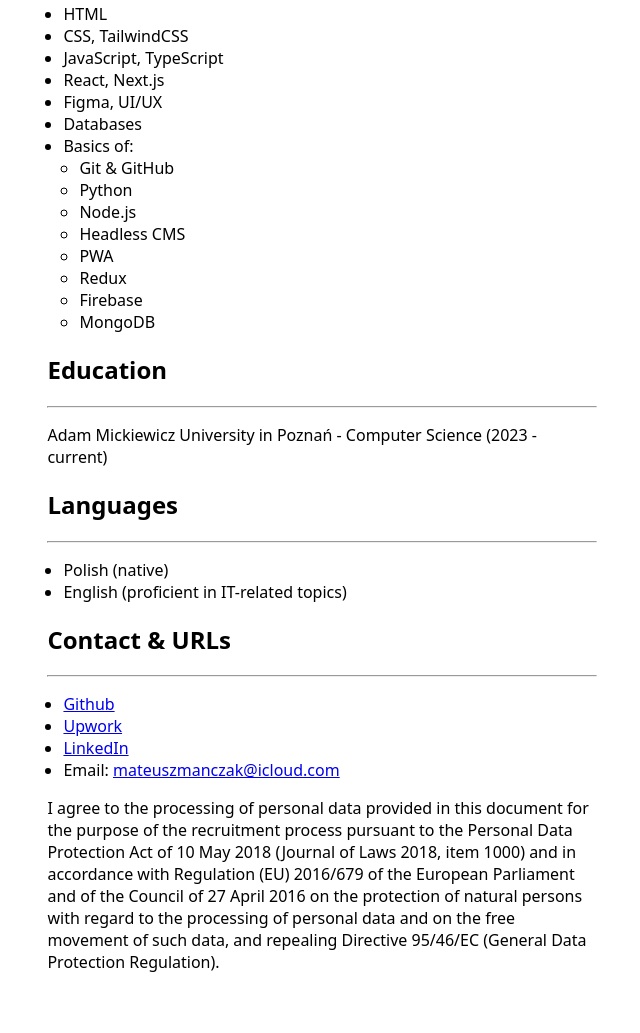
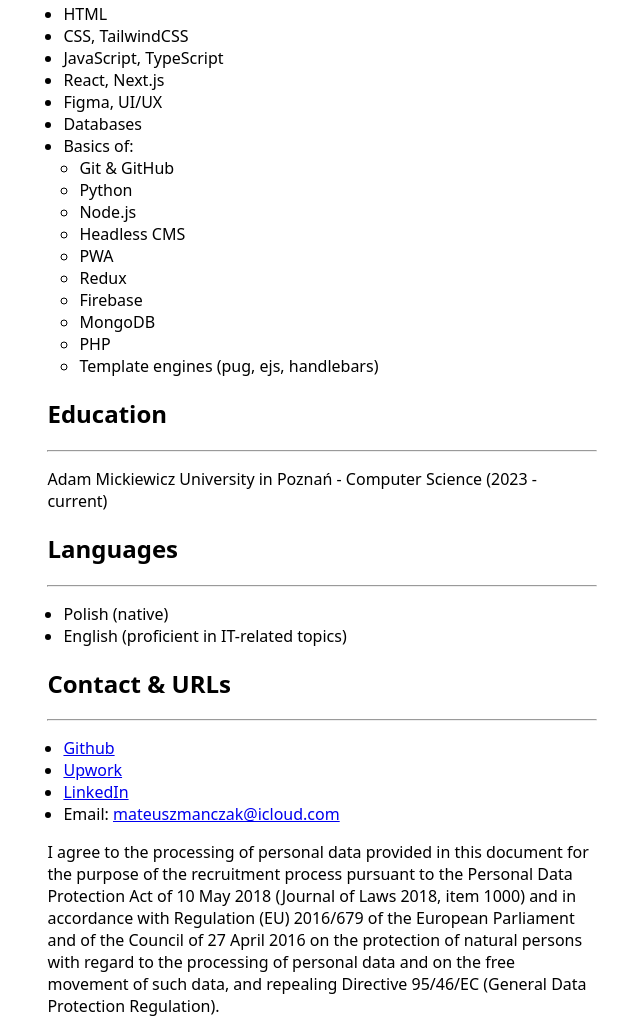
Before and after one commit to mateuszmanczak04/resume, a plain HTML site: page index.html in a window 1280 px wide. Shown: the part 2097-3130 px from the top of the page, without its empty margins (318-958 px from the left). Before the commit the page ends 3086 px from the top, so only its background shows below. Drawn offline with Linux system fonts and the light colour scheme.

Commit message:
add new skills

```diff
--- a/index.html
+++ b/index.html
@@ -127,6 +127,8 @@
           <li>Redux</li>
           <li>Firebase</li>
           <li>MongoDB</li>
+          <li>PHP</li>
+          <li>Template engines (pug, ejs, handlebars)</li>
         </ul>
       </li>
     </ul>
```
